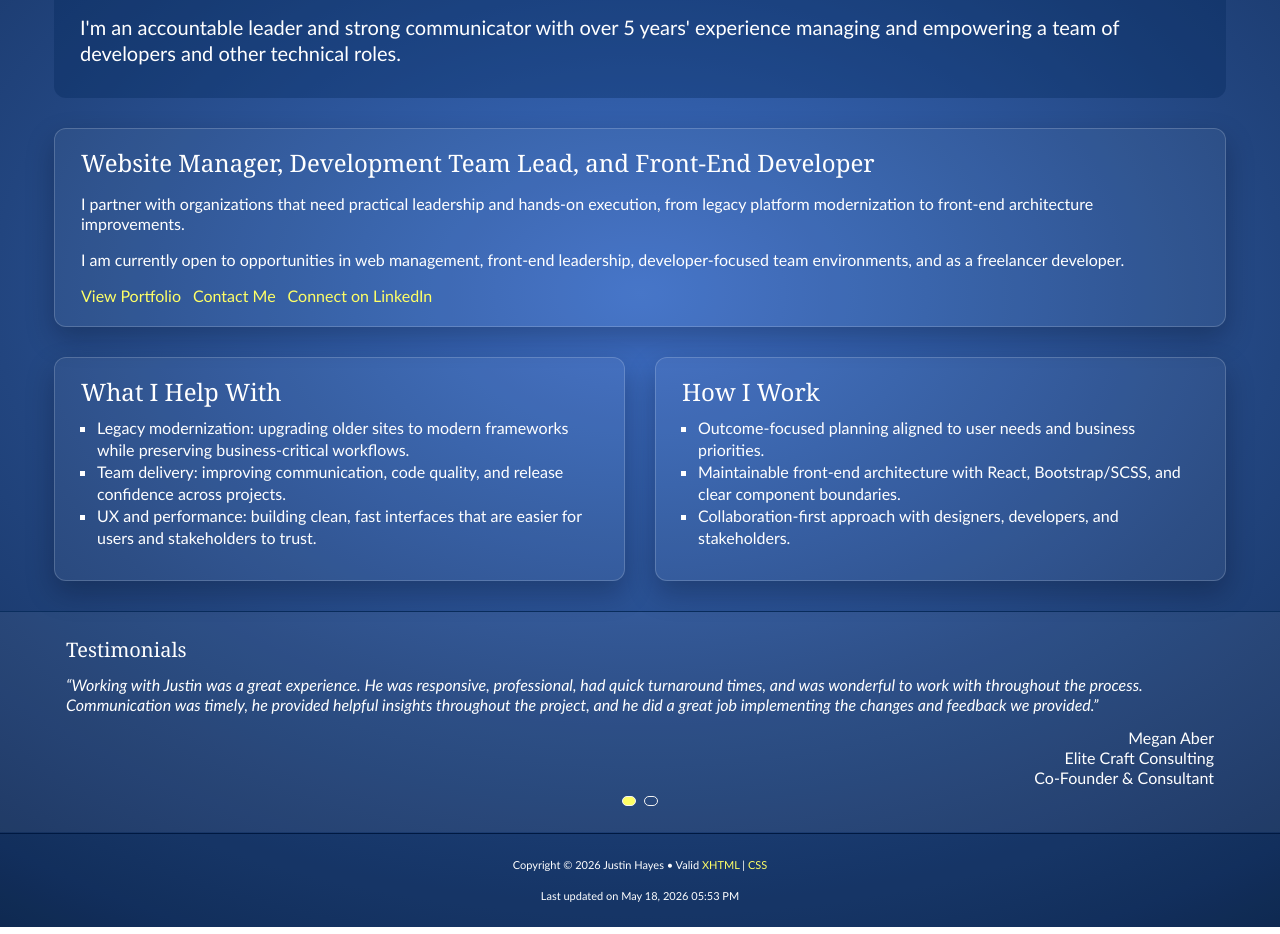
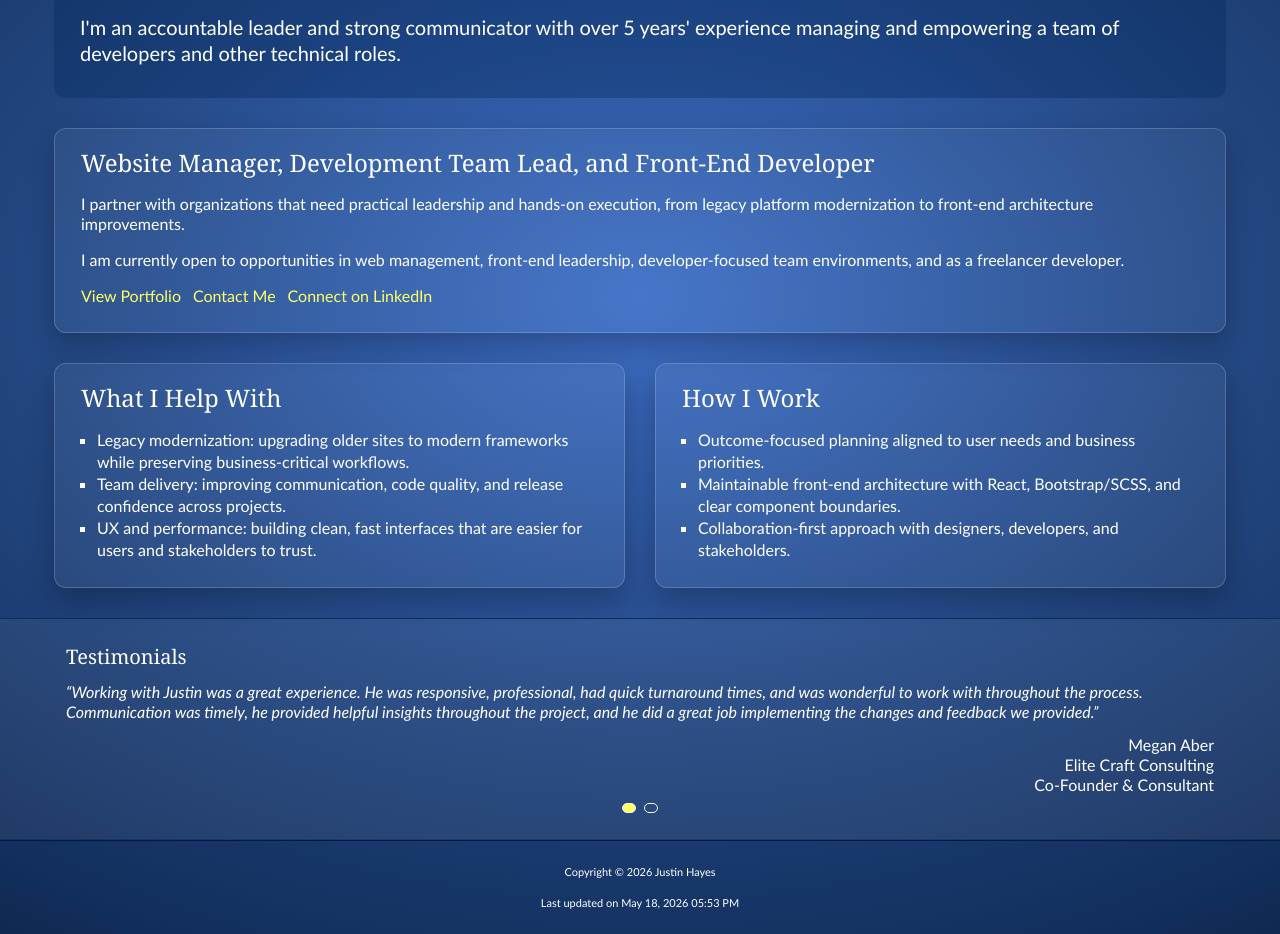
Before and after one commit to justinbhayes/Portfolio, a React (Vite) app: page / in a window 1280 px wide. Shown: the part 340-1274 px from the top of the page. Built offline with nearby package versions, Linux system fonts and the light colour scheme; no server answers.

Commit message:
Copyright and style fixes

```diff
--- a/src/components/Footer.jsx
+++ b/src/components/Footer.jsx
@@ -1,6 +1,7 @@
 import { lastCommitTime } from "../data/buildInfo";
 
 function Footer() {
+  const currentYear = new Date().getFullYear();
   const dateText = lastCommitTime.toLocaleDateString("en-US", {
     month: "long",
     day: "numeric",
@@ -13,21 +14,7 @@ function Footer() {
 
   return (
     <footer id="footer">
-      <p>
-        Copyright &copy; {lastCommitTime.getFullYear()} Justin Hayes &bull;
-        Valid{" "}
-        <a href="https://validator.w3.org/" target="_blank" rel="noreferrer">
-          XHTML
-        </a>{" "}
-        |{" "}
-        <a
-          href="https://jigsaw.w3.org/css-validator/"
-          target="_blank"
-          rel="noreferrer"
-        >
-          CSS
-        </a>
-      </p>
+      <p>Copyright &copy; {currentYear} Justin Hayes</p>
       <p>
         Last updated on {dateText} {timeText}
       </p>
--- a/src/styles/styles.scss
+++ b/src/styles/styles.scss
@@ -224,13 +224,17 @@ ul#socialLinks {
 
 .wideBody {
   margin-bottom: 30px;
-  padding: 20px 26px;
+  padding: 20px 26px 10px;
   background-color: rgba(232, 239, 245, 0.05);
   border-radius: 12px;
+
+  p {
+    margin: 16px 0;
+  }
 }
 
 .homeActions {
-  margin-top: 12px;
+  margin: 12px 0 16px;
   display: flex;
   flex-wrap: wrap;
   gap: 12px;
@@ -259,7 +263,7 @@ ul#socialLinks {
 
 .thinBody {
   margin-bottom: 30px;
-  padding: 20px 26px 12px 26px;
+  padding: 20px 26px 10px;
   background-color: rgba(240, 244, 248, 0.05);
   border-radius: 12px;
 
@@ -268,8 +272,8 @@ ul#socialLinks {
   }
 
   ul.square {
-    margin: 10px 0 0 16px;
-    padding: 0 0 19px 0;
+    margin: 16px 0 16px 16px;
+    padding: 0;
     list-style: square;
     line-height: 22px;
   }
@@ -669,7 +673,7 @@ div.slide_item {
     text-align: center;
   }
   .wideBody ul.square {
-    margin: 10px 0 0 26px;
+    margin: 16px 0 16px 16px;
     padding: 0;
     list-style: square;
     line-height: 22px;
```
